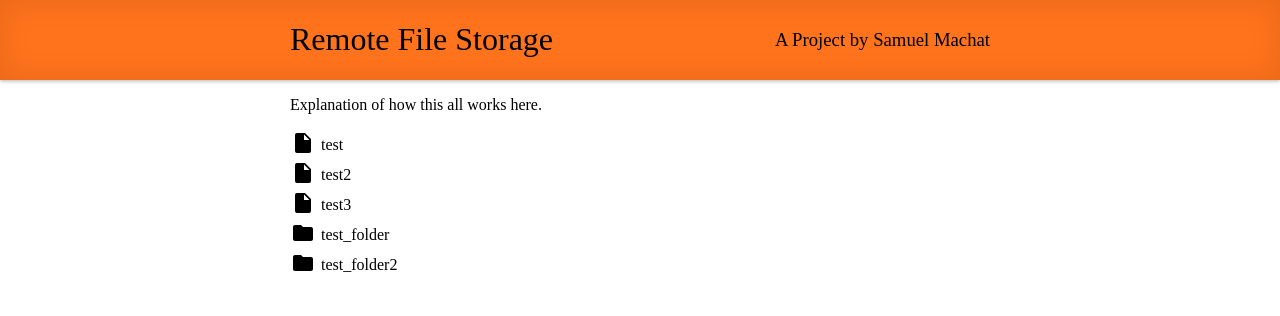
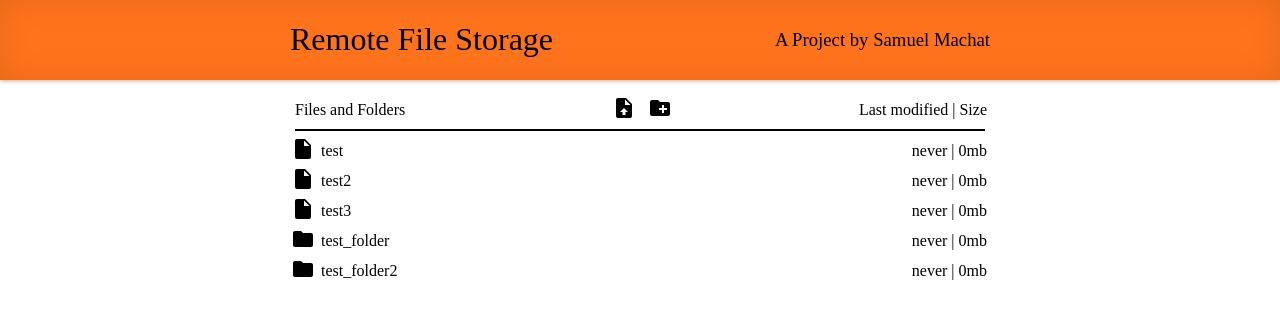
Before and after one commit to axolotl/remote-file-storage, a React (Create React App) app: page / in a window 1280 px wide. Shown: the top 316 px of the page. Built offline with nearby package versions, Linux system fonts and the light colour scheme.

Commit message:
added options and styling

```diff
--- a/src/actions/index.js
+++ b/src/actions/index.js
@@ -13,3 +13,13 @@ export const toggleDir = id => ({
   type: 'TOGGLE_DIR',
   id
 })
+
+export const selectItem = id => ({
+  type: 'SELECT_ITEM',
+  id
+})
+
+export const setInputOption = option => ({
+  type: 'SET_INPUT_OPTION',
+  option
+})
--- a/src/components/Content.js
+++ b/src/components/Content.js
@@ -10,7 +10,6 @@ import FileSystem from './FileSystem'
 const Content = () => (
   <OuterContainer>
     <InnerContainer>
-      <Text>Explanation of how this all works here.</Text>
       <FileSystem />
     </InnerContainer>
   </OuterContainer>
--- a/src/components/FileSystem.js
+++ b/src/components/FileSystem.js
@@ -1,57 +1,181 @@
-import React, { Component, Fragment } from 'react'
+import React, { Fragment } from 'react'
 import { connect } from 'react-redux'
 import { bindActionCreators } from 'redux'
 import * as actionCreators from '../actions'
 import uuid from 'uuid'
 
 // import styles
-import { UL, LI } from '../styles/FileSystemStyles'
+import {
+  UL,
+  LI,
+  HorizonalRule,
+  Group,
+  Options,
+  Option
+} from '../styles/FileSystemStyles'
 
 // import icons
 import Folder from '../icons/Folder'
 import OpenFolder from '../icons/OpenFolder'
 import File from '../icons/File'
+import NewFile from '../icons/FileUpload'
+import NewFolder from '../icons/NewFolder'
 
 const mapStateToProps = state => ({
-  dir: state.dir
+  dir: state.dir,
+  selected: state.selected,
+  inputOption: state.inputOption
 })
 
 const mapDispachToProps = dispatch =>
   bindActionCreators(actionCreators, dispatch)
 
-const RecurseFolder = ({ inner = false, folder, toggle }) => (
+const FileOptions = ({ id }) => (
+  <Options>
+    <Option onClick={() => console.log('download clicked on ' + id)}>
+      Download
+    </Option>
+    <Option onClick={() => console.log('rename clicked on ' + id)}>
+      Rename
+    </Option>
+    <Option onClick={() => console.log('delete clicked on ' + id)}>
+      Delete
+    </Option>
+  </Options>
+)
+
+const FolderOptions = ({ open, id, toggle }) => (
+  <Options>
+    <Option onClick={() => toggle(id)}>{open ? 'Close' : 'Open'}</Option>
+    <Option onClick={() => console.log('rename clicked on ' + id)}>
+      Rename
+    </Option>
+    <Option onClick={() => console.log('delete clicked ' + id)}>Delete</Option>
+  </Options>
+)
+
+const RecurseFolder = ({ inner = false, folder, toggle, selected, select }) => (
   // map over folder, if file render
   // if file, render name recurse into dir
   <UL inner={inner}>
     {folder.map(
       (item, i) =>
         item.type === 'file' ? (
-          <LI key={uuid()}>
-            <File />
-            {item.name}
+          <LI
+            onClick={() => select(item.id)}
+            key={uuid()}
+            selected={item.id === selected}
+          >
+            <Group primary>
+              <File />
+              {item.name}
+              {item.id === selected && <FileOptions id={item.id} />}
+            </Group>
+            <Group>never | 0mb</Group>
           </LI>
         ) : (
           <Fragment key={uuid()}>
-            <LI onClick={() => toggle(item.id)}>
-              {item.open ? <OpenFolder /> : <Folder />}
-              {item.name}
+            <LI
+              onClick={() => {
+                select(item.id)
+              }}
+              selected={item.id === selected}
+            >
+              <Group primary>
+                <Group
+                  onClick={() => {
+                    select(item.id)
+                    if (item.id === selected) {
+                      toggle(item.id)
+                    }
+                  }}
+                >
+                  {item.open ? <OpenFolder /> : <Folder />}
+                  {item.name}
+                </Group>
+                {item.id === selected && (
+                  <FolderOptions
+                    open={item.open}
+                    id={item.id}
+                    toggle={toggle}
+                  />
+                )}
+              </Group>
+              <Group>never | 0mb</Group>
             </LI>
-            {item.contents &&
-              item.open && (
+
+            {item.open &&
+              (item.contents.length > 0 ? (
                 <RecurseFolder
                   inner={true}
                   folder={item.contents}
                   toggle={toggle}
+                  selected={selected}
+                  select={select}
                 />
-              )}
+              ) : (
+                <UL inner={inner}>
+                  <LI inactive>Folder is empty</LI>
+                </UL>
+              ))}
           </Fragment>
         )
     )}
   </UL>
 )
 
-const FileSystem = ({ dir, toggleDir }) => (
-  <RecurseFolder folder={dir} toggle={toggleDir} />
+const FileSystem = ({
+  dir,
+  toggleDir,
+  selected,
+  selectItem,
+  inputOption,
+  setInputOption
+}) => (
+  <UL inner={false}>
+    <LI header>
+      <Group>Files and Folders</Group>
+      <Group>
+        <Options>
+          <Option onClick={() => setInputOption('newfile')}>
+            <NewFile />
+          </Option>
+          <Option onClick={() => setInputOption('newfolder')}>
+            <NewFolder />
+          </Option>
+        </Options>
+      </Group>
+      <Group>Last modified | Size</Group>
+    </LI>
+
+    {inputOption === 'newfile' && (
+      <LI input>
+        <input
+          ref={ref => {
+            this.uploadInput = ref
+          }}
+          type="file"
+        />
+        <Option onClick={() => setInputOption('')}>Cancel</Option>
+      </LI>
+    )}
+
+    {inputOption === 'newfolder' && (
+      <LI input>
+        <span>Create new folder at /: </span>
+        <input type="text" />
+        <Option onClick={() => setInputOption('')}>Cancel</Option>
+      </LI>
+    )}
+
+    <HorizonalRule />
+    <RecurseFolder
+      folder={dir}
+      toggle={toggleDir}
+      selected={selected}
+      select={selectItem}
+    />
+  </UL>
 )
 
 export default connect(
--- a/src/icons/FileUpload.js
+++ b/src/icons/FileUpload.js
@@ -3,7 +3,7 @@ import Icon from '../styles/Icon'
 
 const File = ({ onClick }) => (
   <Icon onClick={onClick}>
-    <svg xmlns="http://www.w3.org/2000/svg" width="36" height="36" viewBox="0 0 24 24">
+    <svg xmlns="http://www.w3.org/2000/svg" width="24" height="24" viewBox="0 0 24 24">
       <title>Upload new file</title>
       <path fill="#000000" d="M14,2H6A2,2 0 0,0 4,4V20A2,2 0 0,0 6,22H18A2,2 0 0,0 20,20V8L14,2M13.5,16V19H10.5V16H8L12,12L16,16H13.5M13,9V3.5L18.5,9H13Z" />
     </svg>
--- a/src/icons/NewFolder.js
+++ b/src/icons/NewFolder.js
@@ -3,7 +3,7 @@ import Icon from '../styles/Icon'
 
 const File = ({ onClick }) => (
   <Icon onClick={onClick}>
-    <svg xmlns="http://www.w3.org/2000/svg" width="36" height="36" viewBox="0 0 24 24">
+    <svg xmlns="http://www.w3.org/2000/svg" width="24" height="24" viewBox="0 0 24 24">
       <title>Create new folder</title>
       <path fill="none" d="M0 0h24v24H0V0z"/>
       <path d="M20 6h-8l-2-2H4c-1.11 0-1.99.89-1.99 2L2 18c0 1.11.89 2 2 2h16c1.11 0 2-.89 2-2V8c0-1.11-.89-2-2-2zm-1 8h-3v3h-2v-3h-3v-2h3V9h2v3h3v2z"/>
--- a/src/reducers/index.js
+++ b/src/reducers/index.js
@@ -108,8 +108,28 @@ const dir = (state = mockState, action) => {
   }
 }
 
+const selected = (state = '', action) => {
+  switch (action.type) {
+    case 'SELECT_ITEM':
+      return action.id
+    default:
+      return state
+  }
+}
+
+const inputOption = (state = '', action) => {
+  switch (action.type) {
+    case 'SET_INPUT_OPTION':
+      return action.option
+    default:
+      return state
+  }
+}
+
 const AppState = combineReducers({
-  dir
+  dir,
+  selected,
+  inputOption
 })
 
 export default AppState
--- a/src/styles/FileSystemStyles.js
+++ b/src/styles/FileSystemStyles.js
@@ -1,5 +1,4 @@
 import styled from 'styled-components'
-import React from 'react'
 
 export const UL = styled.ul`
   list-style: none;
@@ -9,5 +8,37 @@ export const UL = styled.ul`
 export const LI = styled.li`
   display: flex;
   align-items: center;
-  cursor: pointer;
+  justify-content: ${props => props.input ? 'center' : 'space-between'};
+  padding-right: 3px;
+  color: ${props => props.inactive ? 'grey' : 'black'};
+  margin-left: ${props => props.header ? '5px' : 0};
+  background-color: ${props => props.selected ? '#fff989' : ''};
 `
+
+export const HorizonalRule = styled.li`
+  border: .5px solid black;
+  margin: 5px;
+`
+export const Group = styled.span`
+  display: flex;
+  align-items: center;
+  cursor: ${props => props.primary ? 'pointer' : ''}
+`
+
+export const Options = styled.span`
+  margin-left: 20px;
+`
+
+export const Option = styled.button`
+  color: #ff731c;
+  margin-left: 5px;
+  padding: 0;
+  border: none;
+  background: transparent;
+  outline: none;
+
+  :hover {
+    text-decoration: underline;
+    cursor: pointer;
+  }
+`
--- a/src/styles/Icon.js
+++ b/src/styles/Icon.js
@@ -1,6 +1,6 @@
 import styled from 'styled-components';
 
-const Icon = styled.div`
+const Icon = styled.span`
   margin: 0;
   padding-right: 5px;
   border: none;
```
Also changed, not shown: src/styles/NavStyles.js (deleted, +0 -65 lines).
